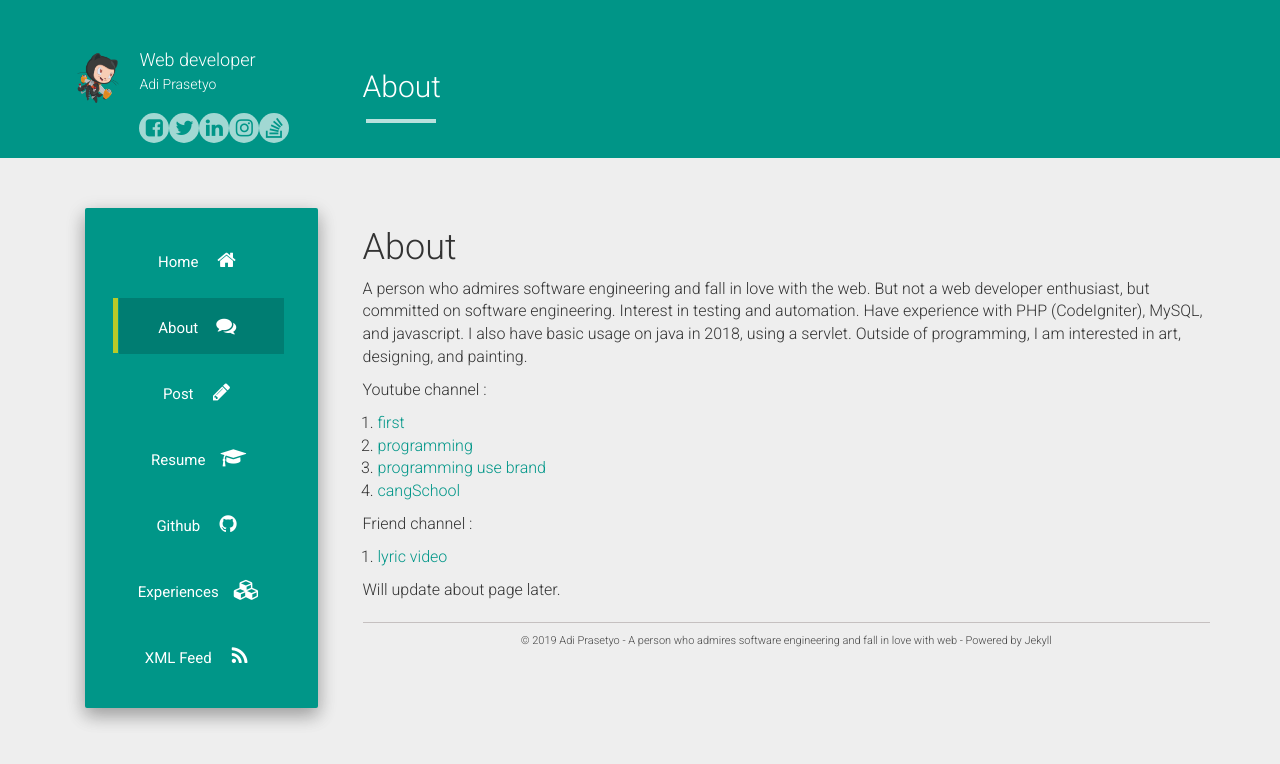
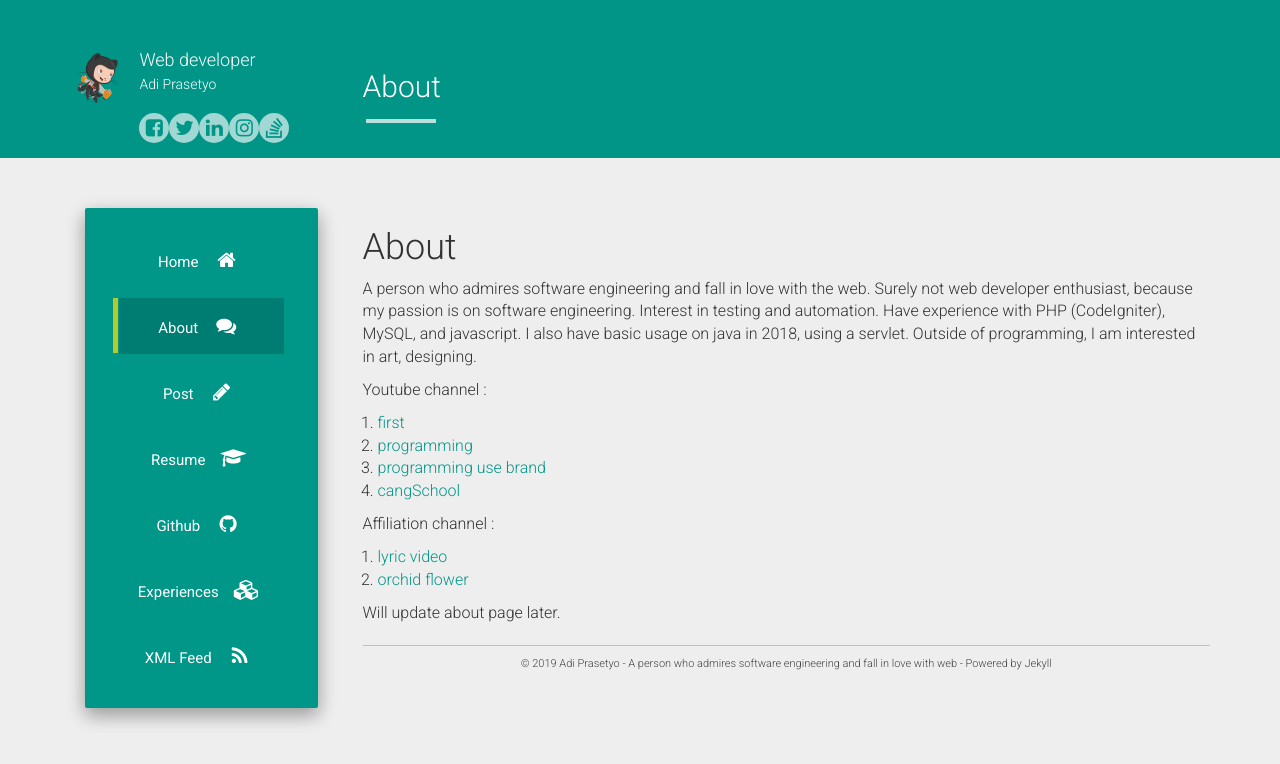
Before and after one commit to sukrosono/sukrosono.github.io, a Jekyll site: the page built from about.md, in a window 1280 px wide. Shown: the top 764 px of the page. Built offline with Jekyll 4.4.1, drawn with Linux system fonts in a browser that asks for light colours; nearby versions of some CDN libraries.

Commit message:
Update about, add new affiliation

```diff
--- a/about.md
+++ b/about.md
@@ -5,10 +5,10 @@ permalink: /about/
 ---
 
 A person who admires software engineering and fall in love with the web.
-But not a web developer enthusiast, but committed on software engineering. Interest in testing and automation.
+Surely not web developer enthusiast, because my passion is on software engineering. Interest in testing and automation.
 Have experience with PHP (CodeIgniter), MySQL, and javascript.
 I also have basic usage on java in 2018, using a servlet.
-Outside of programming, I am interested in art, designing, and painting.
+Outside of programming, I am interested in art, designing.
 
 Youtube channel :
   1.  [first](https://www.youtube.com/channel/UCjoSZoattZuCd8UxayJqUow)
@@ -17,7 +17,8 @@ Youtube channel :
   <!-- one which connected to patreon -->
   4.  [cangSchool](https://www.youtube.com/channel/UCxJHFqdJW18E0r6_BR7ykwg)
 
-Friend channel :
+Affiliation channel :
   1. [lyric video](https://www.youtube.com/channel/UCW-jT3JFpaAzrbhbXsdxs6Q)
+  2. [orchid flower](https://www.youtube.com/channel/UCeeyKn0trrT8RhL8LuQJwyQ)
 
 Will update about page later.
```
